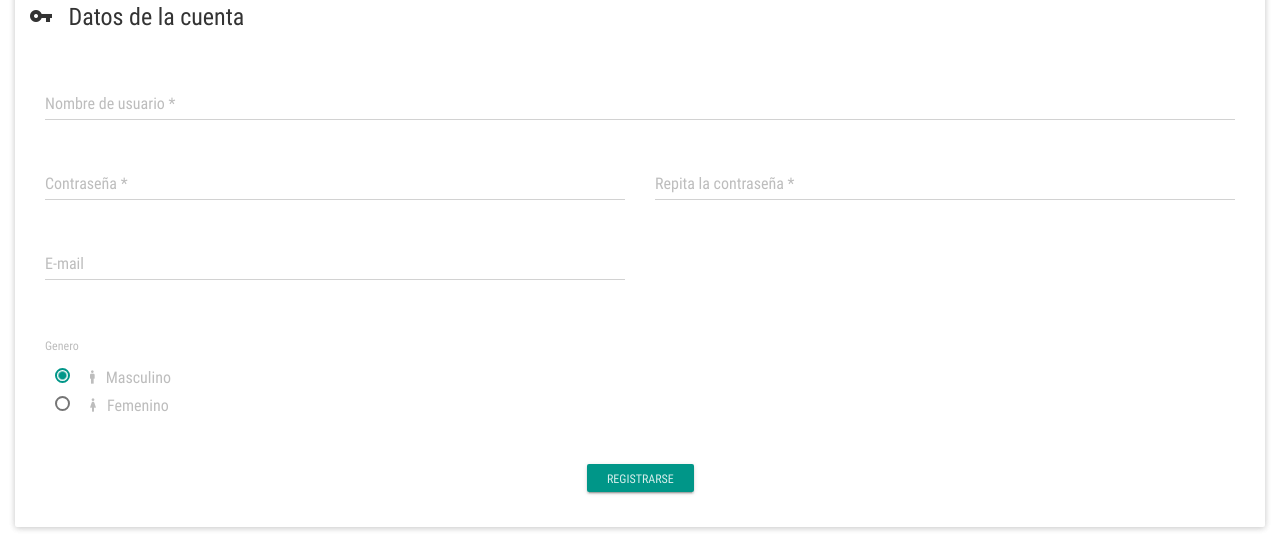
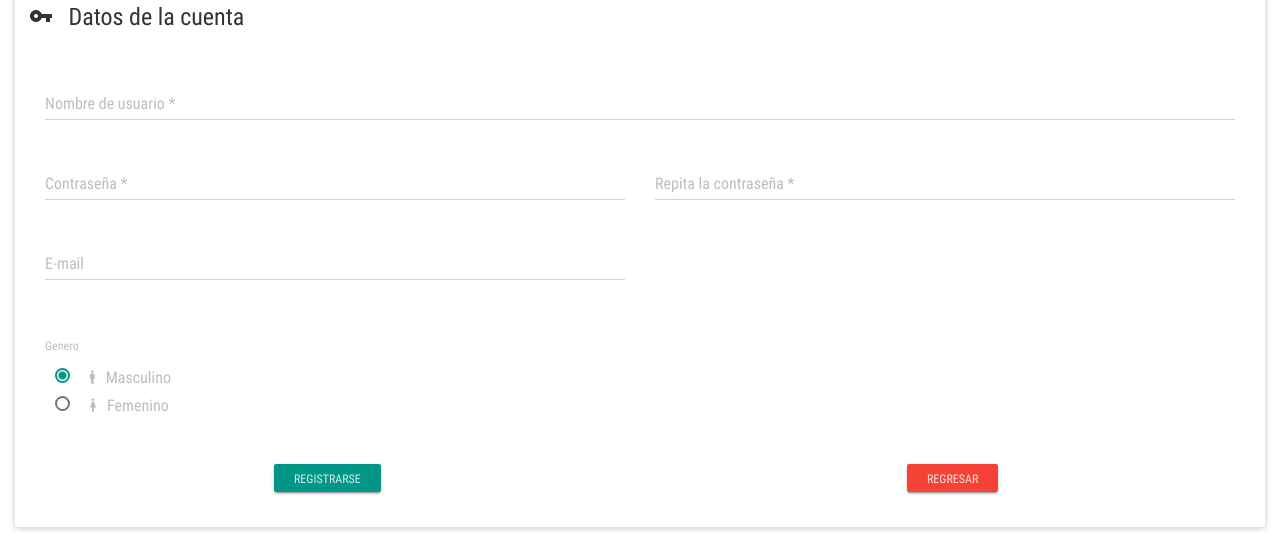
Before and after one commit to Moncada25/Universe, a PHP site: page /Bookverse/registro in a window 1280 px wide. Shown: the part 501-1048 px from the top of the page. Run offline with PHP 8.4, Linux system fonts and the light colour scheme.

Commit message:
registro modificado

```diff
--- a/controladores/clienteControlador.php
+++ b/controladores/clienteControlador.php
@@ -13,7 +13,7 @@
             $nombre = mainModel::limpiar_cadena($_POST['nombre-reg']);
             $apellido = mainModel::limpiar_cadena($_POST['apellido-reg']);
             $telefono = mainModel::limpiar_cadena($_POST['telefono-reg']);
-            $ocupacion = mainModel::limpiar_cadena($_POST['ocupacion-reg']);
+            $ocupacion = mainModel::limpiar_cadena($_POST['categoria-up']);
             $direccion = mainModel::limpiar_cadena($_POST['direccion-reg']);
 
             $usuario = mainModel::limpiar_cadena($_POST['usuario-reg']);
--- a/vistas/contenidos/login-view.php
+++ b/vistas/contenidos/login-view.php
@@ -17,7 +17,7 @@
             <div class="form-group text-center">
                 <input type="submit" value="Iniciar sesión" class="btn btn-info" style="color: #FFF;">
                 <br><small>¿No estás registrado?</small><br>
-                <a href="<?php echo SERVERURL;?>registro/"><input type="button" value="Regístrate" class="btn btn-info" style="color: #FFF;"></a>
+                <a href="<?php echo SERVERURL;?>registro/"><input type="button" value="Regístrate" id="btnRegistrarNuevo" class="btn btn-info" style="color: #FFF;"></a>
             </div>
         </form>
     </div>
--- a/vistas/contenidos/registro-view.php
+++ b/vistas/contenidos/registro-view.php
@@ -102,17 +102,22 @@
                             </div>
                         </div>
                     </fieldset>
-                    <p class="text-center" style="margin-top: 20px;">
-                        <button type="submit" class="btn btn-primary btn-raised btn-sm">Registrarse</button>
-                    </p>
-                    <input type="hidden" name="registro" value="true">
+                    <div class="row">
+                    <div class="col-sm-6">
+                        <p class="text-center" style="margin-top: 20px;">
+                            <button type="submit" id="btnRegistrar"class="btn btn-primary btn-raised btn-sm">Registrarse</button>
+                        </p>
+                    </div>
+                    <div class="col-sm-6">
+                        <p class="text-center" style="margin-top: 20px;">
+                        <a href="<?php echo SERVERURL;?>login/"><input type="button" id="btnIngresar" value="Regresar" class="btn btn-danger btn-raised btn-sm"></a>
+                        </p>
+                    </div>
+                        <input type="hidden" name="registro" value="true">
+                    </div>
                     <div class="RespuestaAjax"></div>
                 </form>
             </div>
         </div>
     </div>
 </div>
-<!--
-if(isset($_POST['registro'])){
-                echo "<script>window.location.replace('".SERVERURL."');</script>";
-            } -->
--- a/vistas/js/main.js
+++ b/vistas/js/main.js
@@ -74,7 +74,7 @@ $(document).ready(function() {
                             var percentComplete = evt.loaded / evt.total;
                             percentComplete = parseInt(percentComplete * 100);
                             if (percentComplete < 100) {
-                                respuesta.html('<p class="text-center">Procesado... (' + percentComplete + '%)</p><div class="progress progress-striped active"><div class="progress-bar progress-bar-info" style="width: ' + percentComplete + '%;"></div></div>');
+                                respuesta.html('<p class="text-center">Procesando... (' + percentComplete + '%)</p><div class="progress progress-striped active"><div class="progress-bar progress-bar-info" style="width: ' + percentComplete + '%;"></div></div>');
                             } else {
                                 respuesta.html('<p class="text-center"></p>');
                             }
```
